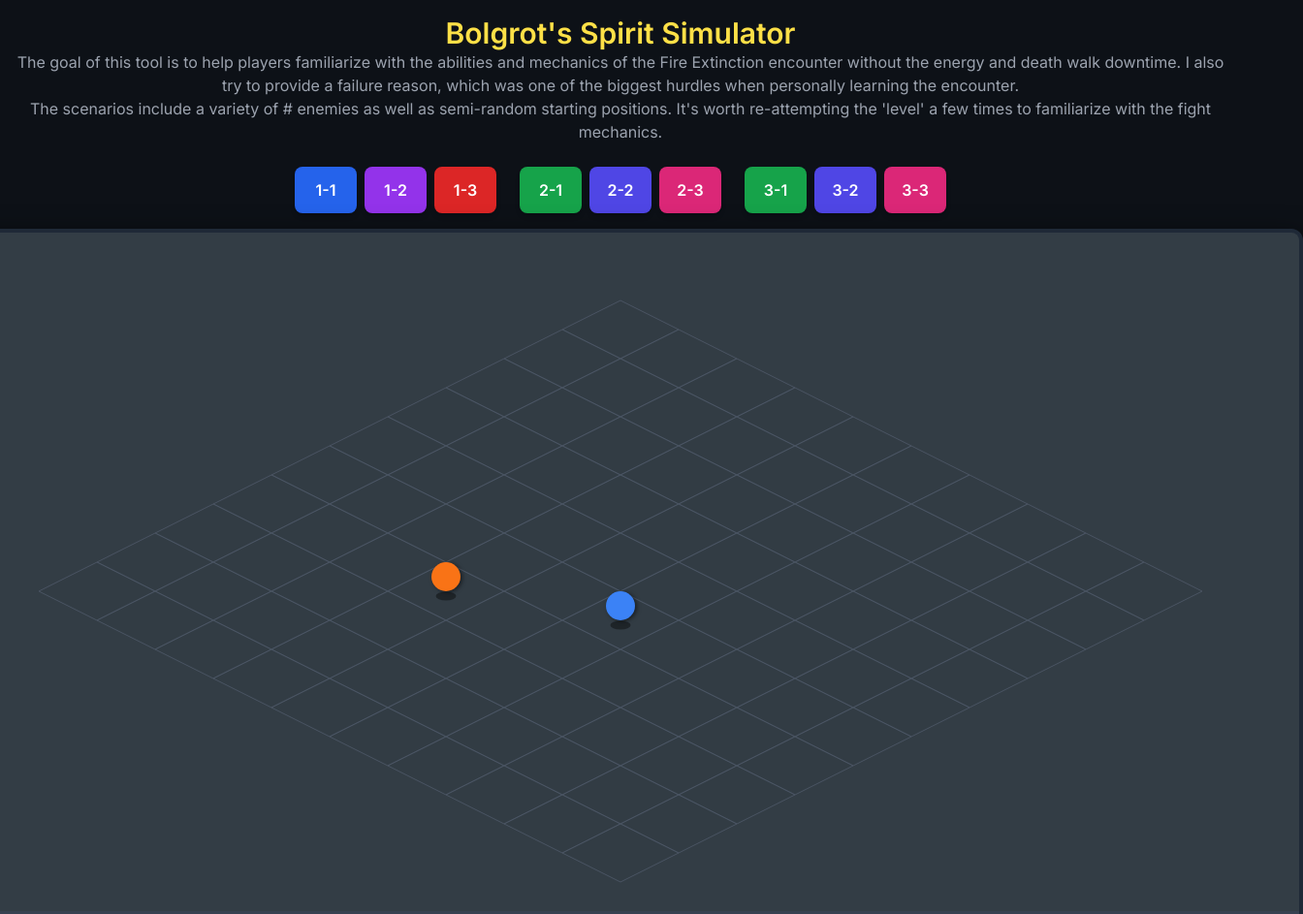
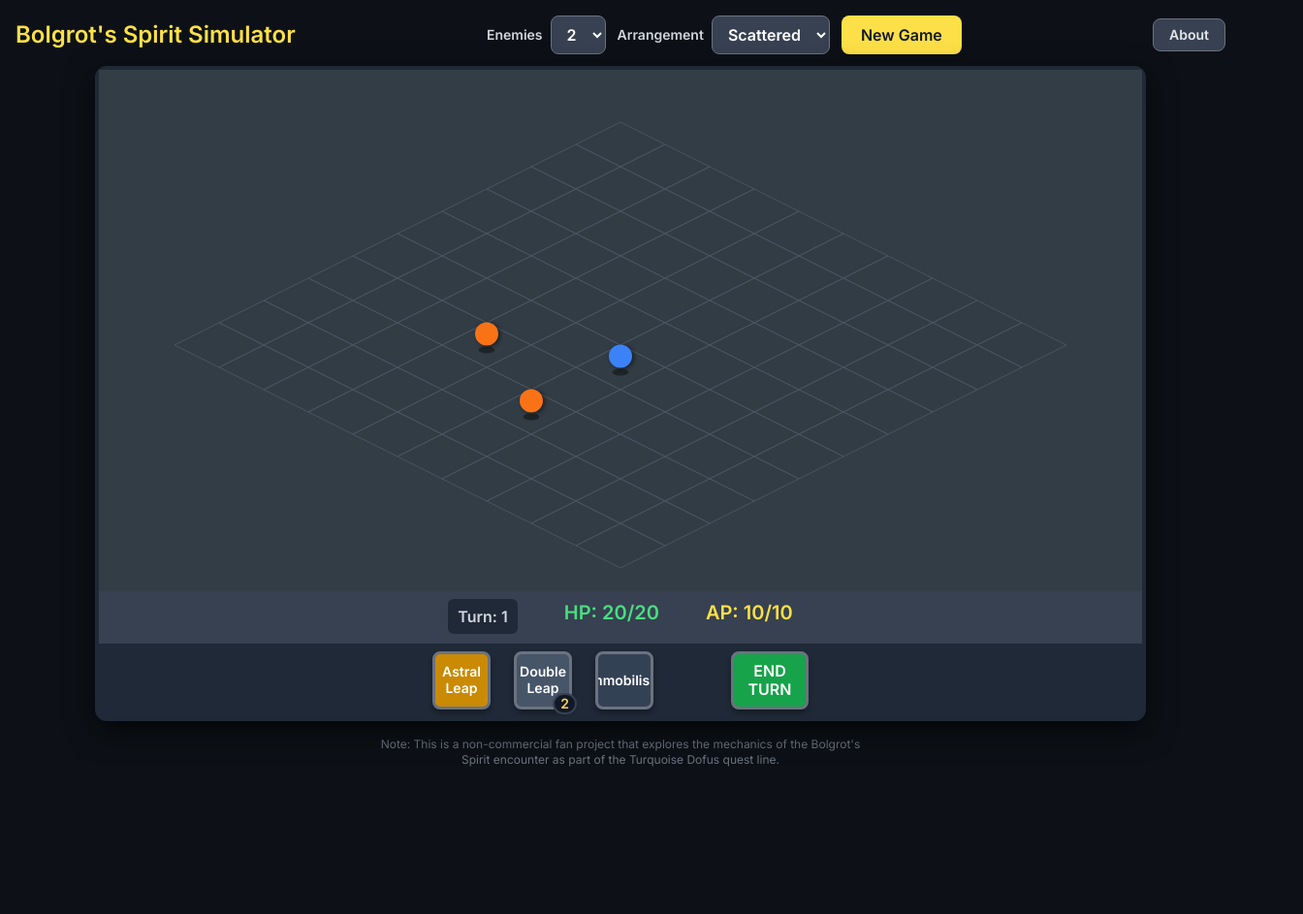
Before and after one commit to Quarks0/bolgrotSim, a plain HTML site: page index.html in a window 1280 px wide. Shown: the top 943 px of the page at 97% size, 1344 px wide, since content can reach past the window. After the commit the page ends 800 px from the top, so only its background shows below. Drawn offline with nearby package versions, Linux system fonts and the light colour scheme.

Commit message:
index.html: Updates layout
Refactor the scenario buttons to # enemies and arragement dropdowns.
Moves the 'about' section into its own modal. Also moves the title
to be inline with the other header content to make the content a bit
more front and center. Also applies some resizing tweaks to the game
area. Also minor copy change on the success/failure modal.

```diff
--- a/index.html
+++ b/index.html
@@ -16,20 +16,17 @@
     <script src="https://cdn.tailwindcss.com"></script>
     <link href="https://fonts.googleapis.com/css2?family=Inter:wght@400;600,700,800&display=swap" rel="stylesheet">
     <style>
-        /* Using custom CSS for the centered layout */
         body {
             font-family: 'Inter', sans-serif;
             background-color: #0d1117;
             display: flex;
-            justify-content: flex-start;
+            flex-direction: column;
             align-items: center;
-            min-height: 100vh;
+            height: 100dvh;
             margin: 0;
-            padding: 2rem;
-            flex-direction: column;
+            padding: 1rem;
             color: #d1d5db;
-            width: 100%;
-            overflow-x: auto;
+            overflow: hidden;
         }
         #app-container {
             position: relative; /* CRITICAL: Allows absolute positioning of children */
@@ -37,7 +34,6 @@
             border-radius: 12px;
             display: flex;
             flex-direction: column;
-            overflow: hidden;
             border: 4px solid #1f2937;
             background-color: #1f2937;
         }
@@ -73,6 +69,8 @@
         /* Tooltip for spell buttons */
         .spell-container {
             position: relative;
+            display: flex;
+            align-items: center;
         }
 
         .spell-tooltip {
@@ -187,63 +185,101 @@
             background-color: #fcd34d; /* Yellow-300 */
             color: #1f2937;
         }
+        .modal-overlay {
+            position: fixed;
+            inset: 0;
+            background-color: rgba(0, 0, 0, 0.7);
+            display: flex;
+            align-items: center;
+            justify-content: center;
+            z-index: 100;
+        }
+        .modal-overlay.hidden {
+            display: none !important;
+        }
+        .modal-box {
+            background-color: #1f2937;
+            border: 2px solid #374151;
+            border-radius: 12px;
+            padding: 24px;
+            max-width: 480px;
+            width: 90%;
+            box-shadow: 0 20px 40px rgba(0, 0, 0, 0.6);
+        }
+        .modal-close-btn {
+            display: block;
+            padding: 6px 20px;
+            font-size: 14px;
+            font-weight: bold;
+            border-radius: 6px;
+            background-color: #374151;
+            color: #d1d5db;
+            transition: background-color 0.15s;
+        }
+        .modal-close-btn:hover {
+            background-color: #4b5563;
+        }
     </style>
 </head>
 <body class="p-4">
 
-    <div class="text-center mb-6">
-        <h1 class="text-3xl font-bold text-yellow-300">Bolgrot's Spirit Simulator</h1>
-        <p class="text-gray-400">The goal of this tool is to help players familiarize with the abilities and mechanics of the Fire Extinction encounter without the energy and death walk downtime. I also try to provide a failure reason, which was one of the biggest hurdles when personally learning the encounter.</p>
-        <p class="text-gray-400">The scenarios include a variety of # enemies as well as semi-random starting positions. It's worth re-attempting the 'level' a few times to familiarize with the fight mechanics.</p>
-    </div>
-
-    <!-- Drill Control Buttons -->
-    <div id="drill-controls" class="flex justify-center space-x-2 mb-4 w-full flex-wrap">
-        <!-- Scenario 1-X Buttons -->
-        <button id="scenario1-btn" onclick="resetGame(SCENARIO_1_1_DATA)"
-            class="w-16 h-12 font-bold text-white bg-blue-600 hover:bg-blue-700 rounded-lg shadow-md transition duration-150 ease-in-out">
-            1-1
+    <!-- Top bar: title left, controls center-left, info buttons right -->
+    <div id="top-bar" class="flex items-center justify-between w-full mb-3 gap-4 flex-wrap">
+        <h1 class="text-2xl font-bold text-yellow-300 whitespace-nowrap">Bolgrot's Spirit Simulator</h1>
+
+        <!-- Game controls (left-of-center) -->
+        <div class="flex items-center gap-3 flex-wrap">
+            <div class="flex items-center gap-2">
+                <label for="enemy-count-select" class="text-gray-300 font-semibold text-sm">Enemies</label>
+                <select id="enemy-count-select" class="bg-gray-700 text-white font-bold rounded-lg px-3 py-2 border border-gray-500 focus:outline-none focus:border-yellow-300">
+                    <option value="1">1</option>
+                    <option value="2" selected>2</option>
+                    <option value="3">3</option>
+                    <option value="4">4</option>
+                </select>
+            </div>
+            <div class="flex items-center gap-2">
+                <label for="arrangement-select" class="text-gray-300 font-semibold text-sm">Arrangement</label>
+                <select id="arrangement-select" class="bg-gray-700 text-white font-bold rounded-lg px-3 py-2 border border-gray-500 focus:outline-none focus:border-yellow-300">
+                    <option value="scattered">Scattered</option>
+                    <option value="diagonal">Diagonal</option>
+                    <option value="aligned">Aligned</option>
+                    <option value="chained">Chained</option>
+                </select>
+            </div>
+            <button onclick="startNewGame()"
+                class="h-10 px-5 font-bold text-gray-900 bg-yellow-300 hover:bg-yellow-400 rounded-lg shadow-md transition duration-150 ease-in-out">
+                New Game
             </button>
-        <button id="scenario2-btn" onclick="resetGame(SCENARIO_1_2_DATA)"
-            class="w-16 h-12 font-bold text-white bg-purple-600 hover:bg-purple-700 rounded-lg shadow-md transition duration-150 ease-in-out">
-            1-2
+        </div>
+
+        <!-- Info buttons (right) -->
+        <div class="flex items-center gap-2">
+            <button onclick="openModal('about-modal')"
+                class="px-4 py-1.5 text-sm font-semibold text-gray-200 bg-gray-700 hover:bg-gray-600 border border-gray-500 rounded-lg transition duration-150">
+                About
             </button>
-        <button id="scenario3-btn" onclick="resetGame(SCENARIO_1_3_DATA)"
-            class="w-16 h-12 font-bold text-white bg-red-600 hover:bg-red-700 rounded-lg shadow-md transition duration-150 ease-in-out">
-            1-3
-        </button>
-
-        <div class="w-2 h-0"></div> <!-- Small separator -->
-
-        <!-- Scenario 2-X Buttons -->
-        <button id="scenario2-1-btn" onclick="resetGame(SCENARIO_2_1_DATA)"
-            class="w-16 h-12 font-bold text-white bg-green-600 hover:bg-green-700 rounded-lg shadow-md transition duration-150 ease-in-out">
-            2-1
-        </button>
-        <button id="scenario2-2-btn" onclick="resetGame(SCENARIO_2_2_DATA)"
-            class="w-16 h-12 font-bold text-white bg-indigo-600 hover:bg-indigo-700 rounded-lg shadow-md transition duration-150 ease-in-out">
-            2-2
-        </button>
-        <button id="scenario2-3-btn" onclick="resetGame(SCENARIO_2_3_DATA)"
-            class="w-16 h-12 font-bold text-white bg-pink-600 hover:bg-pink-700 rounded-lg shadow-md transition duration-150 ease-in-out">
-            2-3
-        </button>
-
-        <div class="w-2 h-0"></div> <!-- Small separator -->
-
-        <!-- Scenario 3-X Buttons -->
-        <button id="scenario3-1-btn" onclick="resetGame(SCENARIO_3_1_DATA)"
-            class="w-16 h-12 font-bold text-white bg-green-600 hover:bg-green-700 rounded-lg shadow-md transition duration-150 ease-in-out">
-            3-1
-        </button>
-        <button id="scenario3-2-btn" onclick="resetGame(SCENARIO_3_2_DATA)"
-            class="w-16 h-12 font-bold text-white bg-indigo-600 hover:bg-indigo-700 rounded-lg shadow-md transition duration-150 ease-in-out">
-            3-2
-        </button>
-        <button id="scenario3-3-btn" onclick="resetGame(SCENARIO_3_3_DATA)"
-            class="w-16 h-12 font-bold text-white bg-pink-600 hover:bg-pink-700 rounded-lg shadow-md transition duration-150 ease-in-out">
-            3-3
-        </button>
+        </div>
+    </div>
+
+    <!-- About Modal -->
+    <div id="about-modal" class="modal-overlay hidden">
+        <div class="modal-box">
+            <h2 class="text-xl font-bold text-yellow-300 mb-3">About</h2>
+            <p class="text-gray-300 mb-3">The goal of this tool is to help players familiarize with the abilities and mechanics of the Fire Extinction encounter without the energy and death walk downtime. It also provides a failure reason, which was one of the biggest hurdles when personally learning the encounter.</p>
+            <p class="text-gray-300 mb-3">The scenarios include a variety of enemy counts and semi-random starting positions. It's worth re-attempting the same arrangement a few times to familiarize with the fight mechanics.</p>
+            <p class="text-gray-400 text-sm">Note: This is a non-commercial fan project that explores the mechanics of the Bolgrot's Spirit encounter as part of the Turquoise Dofus quest line.</p>
+            <button onclick="closeModal('about-modal')" class="modal-close-btn mt-4">Close</button>
+        </div>
+    </div>
+
+    <!-- Objectives Modal (placeholder) -->
+    <div id="objectives-modal" class="modal-overlay hidden">
+        <div class="modal-box">
+            <h2 class="text-xl font-bold text-yellow-300 mb-3">Objectives</h2>
+            <p class="text-gray-400 italic">Coming soon.</p>
+            <button onclick="closeModal('objectives-modal')" class="modal-close-btn mt-4">Close</button>
+        </div>
     </div>
 
     <div id="app-container">
@@ -255,7 +291,7 @@
                 <p id="banner-message" class="banner-message"></p>
                 <button id="retry-button" class="retry-button hidden"
                     onclick="resetGame(gameState.currentScenario)">
-                    Retry
+                    New Game
                 </button>
             </div>
         </div>
@@ -271,7 +307,7 @@
         </div>
 
         <!-- Spell Bar UI -->
-        <div id="spell-bar" class="flex justify-center items-center space-x-6 py-3 bg-gray-800 w-full border-t-2 border-gray-700">
+        <div id="spell-bar" class="flex justify-center items-center space-x-6 py-2 bg-gray-800 w-full border-t-2 border-gray-700">
 
             <!-- Spell 1: Astral Leap (Yellow/Orange) -->
             <div class="spell-container">
@@ -309,10 +345,71 @@
     </div>
 
     <footer class="mt-4 text-xs text-gray-500 max-w-lg text-center">
-    Note: This is a non-commercial fan project that explores the mechanics of the tricky Bolgrot's Spirit encounter as part of the Turquoise Dofus quest line.
+    Note: This is a non-commercial fan project that explores the mechanics of the Bolgrot's Spirit encounter as part of the Turquoise Dofus quest line.
     </footer>
 
     <script>
+        // --- Viewport Scaling ---
+
+        function resizeGame() {
+            const topBar = document.getElementById('top-bar');
+            const statusBar = document.getElementById('status-bar');
+            const spellBar = document.getElementById('spell-bar');
+            const footer = document.querySelector('footer');
+
+            const bodyPadding = 32; // 1rem top + 1rem bottom
+            const topBarH = topBar.offsetHeight + 12; // + mb-3
+            const footerH = footer ? footer.offsetHeight + 16 : 0; // + mt-4
+            const fixedH = bodyPadding + topBarH + footerH +
+                           statusBar.offsetHeight + spellBar.offsetHeight;
+
+            const availH = window.innerHeight - fixedH;
+            const availW = window.innerWidth - bodyPadding;
+
+            const BASE_W = 1400, BASE_H = 700;
+            const scale = Math.min(availW / BASE_W, availH / BASE_H);
+
+            CANVAS_WIDTH  = Math.round(BASE_W * scale);
+            CANVAS_HEIGHT = Math.round(BASE_H * scale);
+            TILE_WIDTH    = Math.round(120 * scale);
+            TILE_HEIGHT   = Math.round(60  * scale);
+            X_OFFSET      = CANVAS_WIDTH / 2;
+            Y_OFFSET      = Math.round(100 * scale);
+            HERO_UNIT_RADIUS = Math.round(15 * scale);
+
+            CANVAS.width  = CANVAS_WIDTH;
+            CANVAS.height = CANVAS_HEIGHT;
+        }
+
+        const debouncedResize = debounce(() => {
+            resizeGame();
+            if (gameState.heroPosition) render();
+        }, 100);
+
+        window.addEventListener('resize', debouncedResize);
+
+        // --- Modal Functions ---
+
+        function openModal(id) {
+            document.getElementById(id).classList.remove('hidden');
+        }
+
+        function closeModal(id) {
+            document.getElementById(id).classList.add('hidden');
+        }
+
+        document.addEventListener('keydown', (event) => {
+            if (event.key === 'Escape') {
+                document.querySelectorAll('.modal-overlay:not(.hidden)').forEach(m => m.classList.add('hidden'));
+            }
+        });
+
+        document.querySelectorAll('.modal-overlay').forEach(overlay => {
+            overlay.addEventListener('click', (e) => {
+                if (e.target === overlay) overlay.classList.add('hidden');
+            });
+        });
+
         // --- Utility Functions ---
 
         /**
@@ -330,22 +427,13 @@
         // --- Configuration ---
         const GRID_WIDTH = 10;
         const GRID_HEIGHT = 10;
-        const CANVAS_WIDTH = 1400;
-        const CANVAS_HEIGHT = 700;
 
         // Canvas and Context setup
         const CANVAS = document.getElementById('gameCanvas');
-        CANVAS.width = CANVAS_WIDTH;
-        CANVAS.height = CANVAS_HEIGHT;
         const CTX = CANVAS.getContext('2d');
 
-        // Grid and Tile Dimensions
-        const TILE_WIDTH = 120;
-        const TILE_HEIGHT = 60;
-
-        // Offset to center the grid on the canvas
-        const X_OFFSET = CANVAS_WIDTH / 2;
-        const Y_OFFSET = 100;
+        // These are calculated dynamically by resizeGame() before first render
+        let CANVAS_WIDTH, CANVAS_HEIGHT, TILE_WIDTH, TILE_HEIGHT, X_OFFSET, Y_OFFSET;
 
         // Spell definitions
         const SPELL_DATA = {
@@ -368,139 +456,57 @@
         const BASE_HP = 20;
         const HP_REFUND_ON_KILL = 1;
 
-        // --- Scenario Data ---
-        // Single Enemy Scenarios (1-X)
-        const SCENARIO_1_1_DATA = {
-            id: '1-1',
-            heroPosition: { x: 5, y: 5 },
+        // --- Scenario Generation ---
+
+        function buildScenarioConfig(enemyCount, arrangement) {
+            const heroPosition = { x: 5, y: 5 };
+            let enemyConfig = [];
+
+            switch (arrangement) {
+                case 'scattered':
+                    for (let i = 0; i < enemyCount; i++) {
+                        enemyConfig.push({ type: 'random', distance: [2, 3, 4], mode: 'manhattan' });
+                    }
+                    break;
+                case 'diagonal':
+                    for (let i = 0; i < enemyCount; i++) {
+                        enemyConfig.push({ type: 'random', distance: [1], mode: 'diagonal' });
+                    }
+                    break;
+                case 'aligned':
+                    enemyConfig.push({ type: 'random', distance: [1], mode: 'diagonal' });
+                    for (let i = 2; i <= enemyCount; i++) {
+                        enemyConfig.push({ type: 'aligned_diagonal', distance: [i], mode: 'diagonal' });
+                    }
+                    break;
+                case 'chained':
+                    enemyConfig.push({ type: 'random', distance: [1, 2], mode: 'manhattan' });
+                    for (let i = 1; i < enemyCount; i++) {
+                        enemyConfig.push({ type: 'adjacent_to_prev' });
+                    }
+                    break;
+            }
+
+            return {
+                id: `${enemyCount}-${arrangement}`,
+                heroPosition,
                 initialHp: BASE_HP,
                 initialAp: 10,
                 initialCharges: SPELL_DATA[2].maxCharges,
                 turn: 1,
-            enemyConfig: [
-                { type: 'random', distance: [3], mode: 'manhattan' }
-            ]
+                enemyConfig
             };
-
-        const SCENARIO_1_2_DATA = {
-            id: '1-2',
-            heroPosition: { x: 5, y: 5 },
-            initialHp: BASE_HP,
-            initialAp: 10,
-            initialCharges: SPELL_DATA[2].maxCharges,
-            turn: 1,
-            enemyConfig: [
-                { type: 'random', distance: [2], mode: 'manhattan' }
-            ]
-        };
-
-        const SCENARIO_1_3_DATA = {
-            id: '1-3',
-            heroPosition: { x: 5, y: 5 },
-            initialHp: BASE_HP,
-            initialAp: 10,
-            initialCharges: SPELL_DATA[2].maxCharges,
-            turn: 1,
-            enemyConfig: [
-                { type: 'random', distance: [4], mode: 'manhattan' }
-            ]
-        };
-
-        // 2 enemy Scenarios (2-X)
-        const SCENARIO_2_1_DATA = {
-            id: '2-1',
-            heroPosition: { x: 5, y: 5 },
-            initialHp: BASE_HP,
-            initialAp: 10,
-            initialCharges: SPELL_DATA[2].maxCharges,
-            turn: 1,
-            // 2 enemies, spawned randomly on any immediate diagonals (+/-1, +/-1)
-            enemyConfig: [
-                { type: 'random', distance: [1], mode: 'diagonal' },
-                { type: 'random', distance: [1], mode: 'diagonal' }
-            ]
-        };
-
-        const SCENARIO_2_2_DATA = {
-            id: '2-2',
-            heroPosition: { x: 5, y: 5 },
-            initialHp: BASE_HP,
-            initialAp: 10,
-            initialCharges: SPELL_DATA[2].maxCharges,
-            turn: 1,
-            // E1: anywhere 1 or 2 squares away (Manhattan distance).
-            // E2: adjacent to E1.
-            enemyConfig: [
-                { type: 'random', distance: [1, 2], mode: 'manhattan' },
-                { type: 'adjacent_to_prev' }
-            ]
-        };
-
-        const SCENARIO_2_3_DATA = {
-            id: '2-3',
-            heroPosition: { x: 5, y: 5 },
-            initialHp: BASE_HP,
-            initialAp: 10,
-            initialCharges: SPELL_DATA[2].maxCharges,
-            turn: 1,
-            // 2 enemies aligned on the same diagonal (1st and 2nd diagonals from the player)
-            enemyConfig: [
-                { type: 'random', distance: [1], mode: 'diagonal' },
-                { type: 'aligned_diagonal', distance: [2], mode: 'diagonal' }
-            ]
-        };
-
-        // 3 enemy scenarios (3-x_)
-        const SCENARIO_3_1_DATA = {
-            id: '3-1',
-            heroPosition: { x: 5, y: 5 },
-            initialHp: BASE_HP,
-            initialAp: 10,
-            initialCharges: SPELL_DATA[2].maxCharges,
-            turn: 1,
-            // 3 enemies, 2 spawned randomly on any immediate diagonals (+/-1, +/-1) with one on a second diagonal.
-            enemyConfig: [
-                { type: 'random', distance: [1], mode: 'diagonal' },
-                { type: 'random', distance: [1], mode: 'diagonal' },
-                { type: 'random', distance: [2], mode: 'diagonal' }
-            ]
-        };
-
-        const SCENARIO_3_2_DATA = {
-            id: '3-2',
-            heroPosition: { x: 5, y: 5 },
-            initialHp: BASE_HP,
-            initialAp: 10,
-            initialCharges: SPELL_DATA[2].maxCharges,
-            turn: 1,
-            // E1: anywhere 1 or 2 squares away (Manhattan distance).
-            // E2: adjacent to E1.
-            // E3: adjacent to E2.
-            enemyConfig: [
-                { type: 'random', distance: [1, 2], mode: 'manhattan' },
-                { type: 'adjacent_to_prev' },
-                { type: 'adjacent_to_prev' },
-            ]
-        };
-
-        const SCENARIO_3_3_DATA = {
-            id: '3-3',
-            heroPosition: { x: 5, y: 5 },
-            initialHp: BASE_HP,
-            initialAp: 10,
-            initialCharges: SPELL_DATA[2].maxCharges,
-            turn: 1,
-            // 3 enemies aligned on the same diagonal (1st through 3rd diagonals from the player)
-            enemyConfig: [
-                { type: 'random', distance: [1], mode: 'diagonal' },
-                { type: 'aligned_diagonal', distance: [2], mode: 'diagonal' },
-                { type: 'aligned_diagonal', distance: [3], mode: 'diagonal' }
-            ]
-        };
+        }
+
+        function startNewGame() {
+            const count = parseInt(document.getElementById('enemy-count-select').value);
+            const arrangement = document.getElementById('arrangement-select').value;
+            resetGame(buildScenarioConfig(count, arrangement));
+        }
 
 
         // Store game state
-        const HERO_UNIT_RADIUS = 15;
+        let HERO_UNIT_RADIUS;
         let gameState = {};
 
         const spellButton1 = document.getElementById('spell1');
@@ -1343,7 +1349,7 @@
 
             // Check for VICTORY
             if (gameState.heroStats.hp > 0 && allEnemiesDefeated) {
-                showBanner("Success!", `Scenario completed on Turn ${gameState.turn}!`, 'win', true);
+                showBanner("Success!", "Scenario complete!", 'win', true);
                 return;
             }
 
@@ -1356,8 +1362,7 @@
 
             if (initialEnemies.length === 0) {
                 console.error("No valid enemies could be spawned for this scenario.");
-                 // Fallback to scenario 1-1 if a new scenario fails to load
-                 resetGame(SCENARIO_1_1_DATA);
+                startNewGame();
                 return;
             }
 
@@ -1596,10 +1601,10 @@
             }
         });
 
-        // Initialize the game with Scenario 1-1
         window.onload = function() {
             setTimeout(() => {
-                resetGame(SCENARIO_1_1_DATA);
+                resizeGame();
+                startNewGame();
             }, 10);
         }
     </script>
```
Lines whose indentation alone changed are shown as unchanged.
